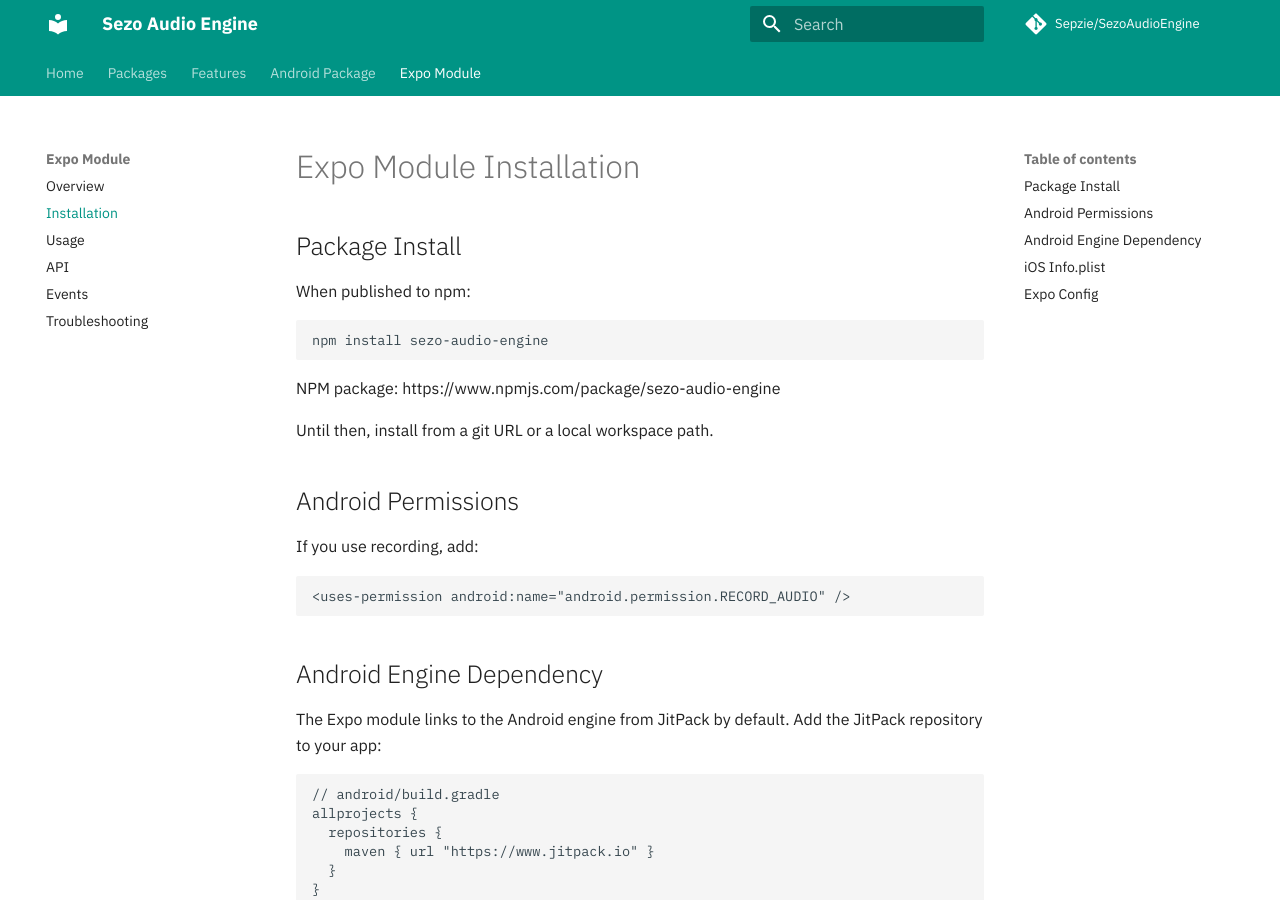
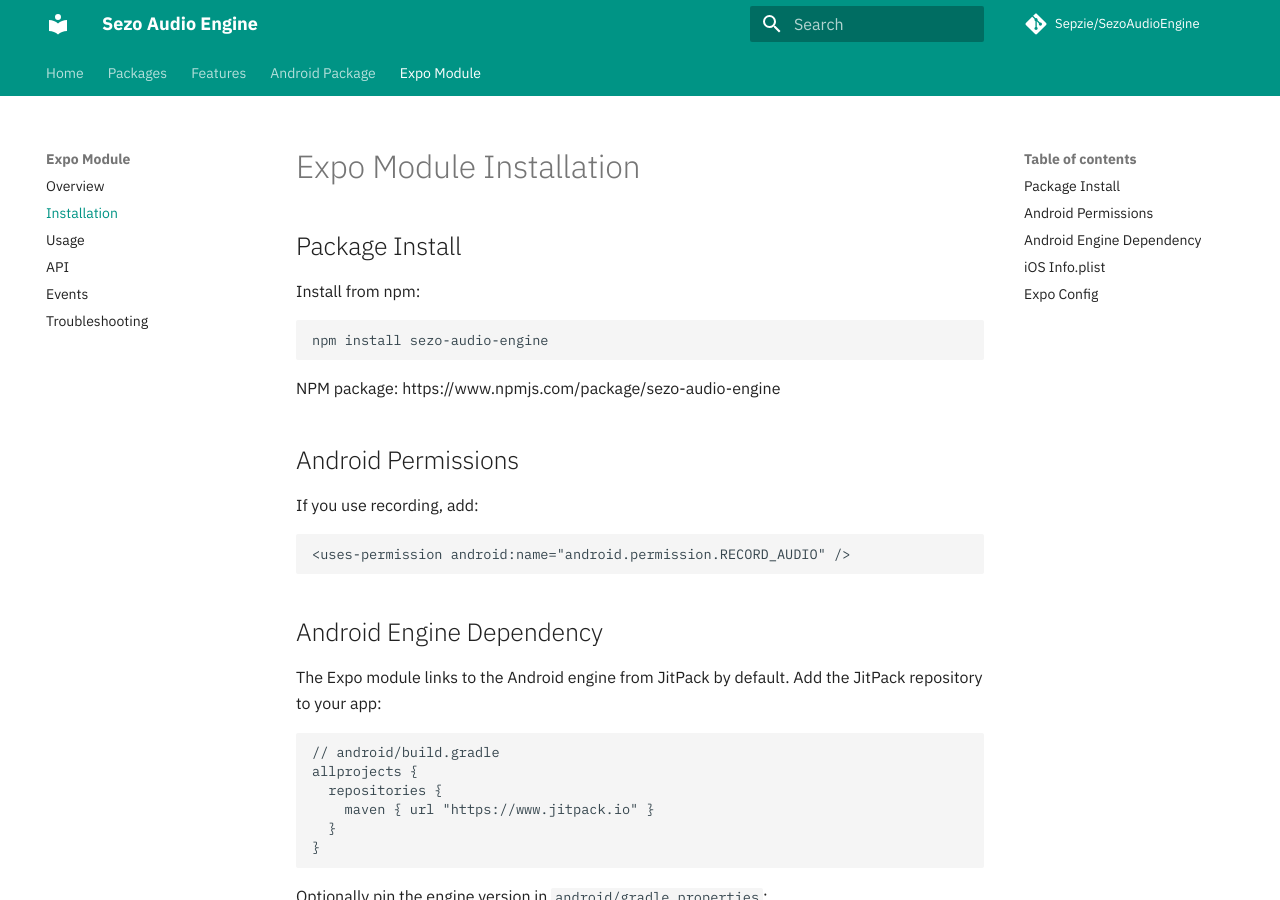
Before and after one commit to Sepzie/SezoAudioEngine, an MkDocs documentation site: the page built from docs/expo/install.md, in a window 1280 px wide and 900 px high. Built offline with MkDocs 1.6.1 and Material for MkDocs 9.7.7, drawn with Linux system fonts in a browser that asks for light colours; comment, search, counter and statistics services are not loaded.

````diff
--- a/docs/expo/install.md
+++ b/docs/expo/install.md
@@ -2,15 +2,13 @@
 
 ## Package Install
 
-When published to npm:
+Install from npm:
 
 ```bash
 npm install sezo-audio-engine
 ```
 
 NPM package: https://www.npmjs.com/package/sezo-audio-engine
-
-Until then, install from a git URL or a local workspace path.
 
 ## Android Permissions
 
````
Also changed, not shown: packages/expo-module/README.md (+22 -0 lines), 1 other file.
